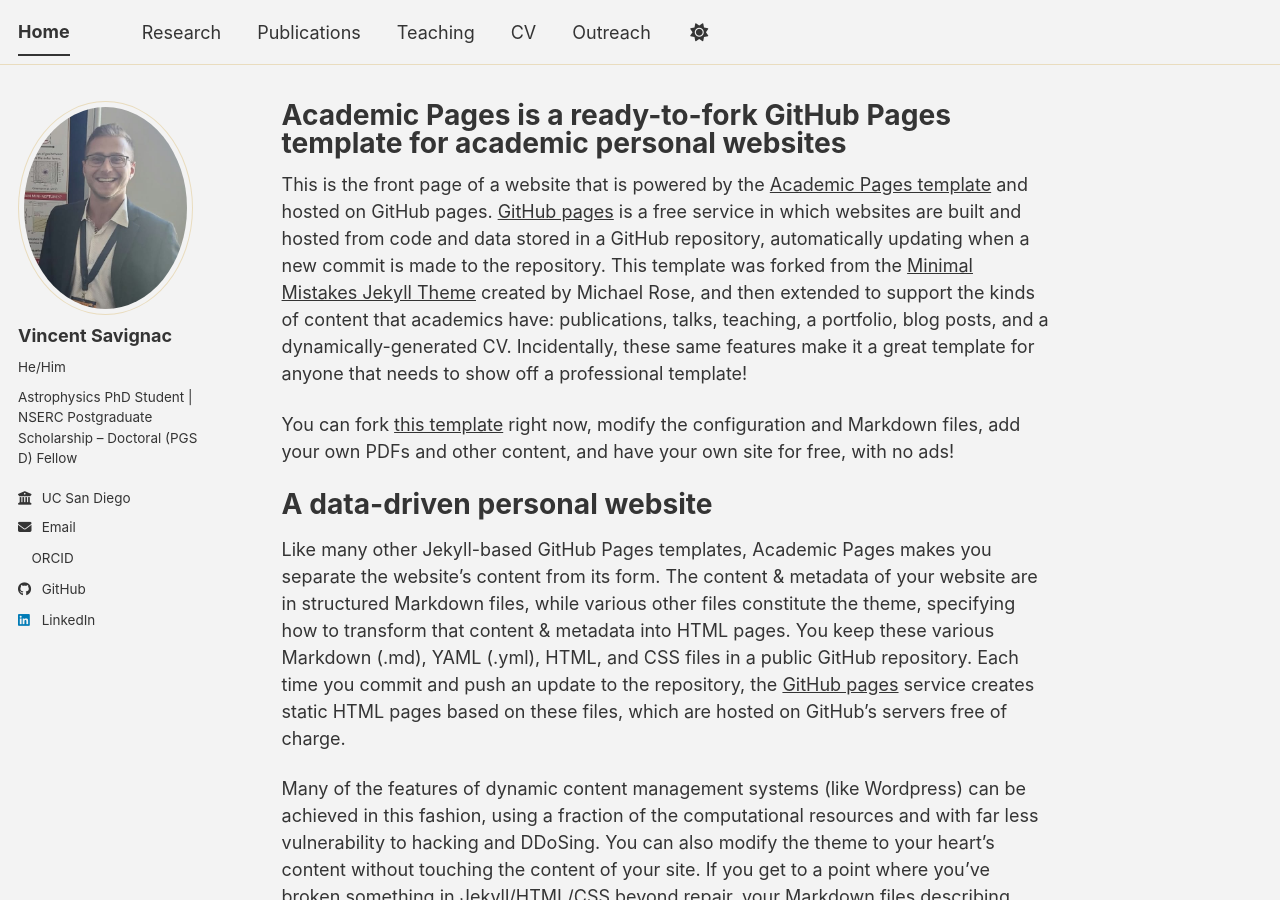
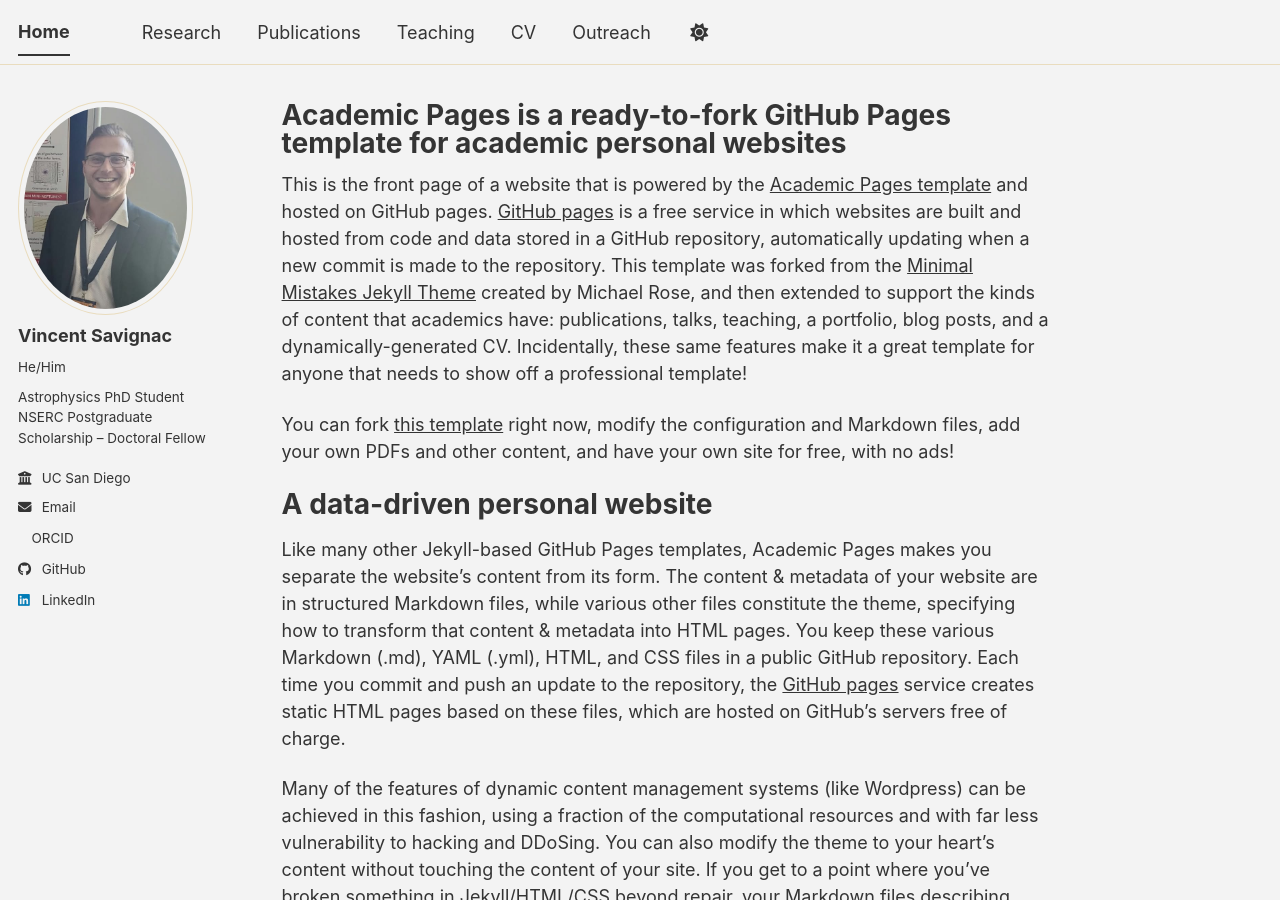
Before and after one commit to vincentsavignac/vincentsavignac.github.io, a Jekyll site: the page built from _pages/about.md, in a window 1280 px wide and 900 px high. Built offline with Jekyll 4.4.1, drawn with Linux system fonts in a browser that asks for light colours; a script bundle is joined from its source files by our own code; a style sheet for code colours, icons or effects is not loaded.

Commit message:
Fix bio formatting in _config.yml
Updated bio formatting to include a line break.

```diff
--- a/_config.yml
+++ b/_config.yml
@@ -26,7 +26,7 @@ author:
   avatar           : "Placeholder.png"
   name             : "Vincent Savignac"
   pronouns         : "He/Him"
-  bio              : "Astrophysics PhD Student | NSERC Postgraduate Scholarship – Doctoral (PGS D) Fellow"
+  bio              : "Astrophysics PhD Student \n NSERC Postgraduate Scholarship – Doctoral Fellow"
   employer         : "UC San Diego"
   uri              : # URL
   email            : "vsavignac@ucsd.edu"
```
